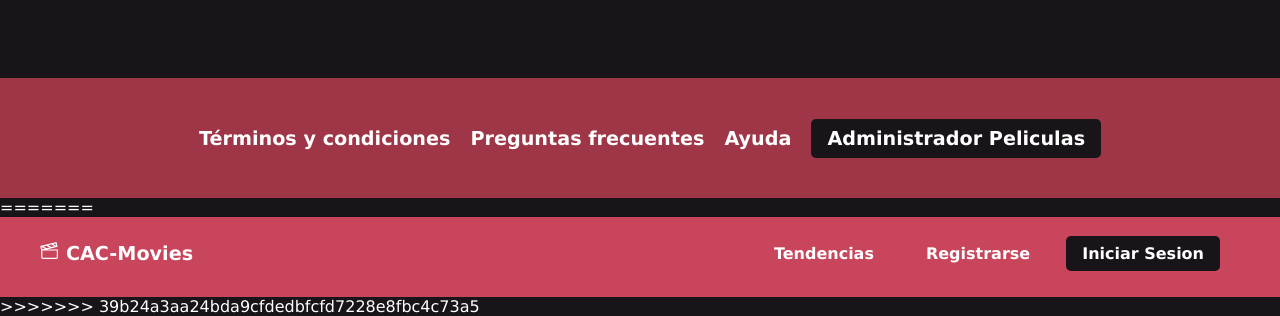
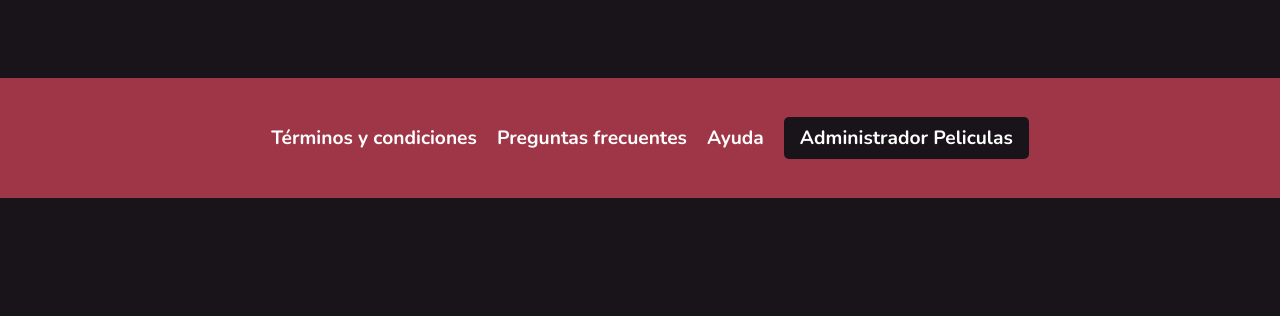
Before and after one commit to LucasChapita/ProyectoCodoaCodo, a plain HTML site: page index.html in a window 1280 px wide. Shown: the part 2419-2735 px from the top of the page. After the commit the page ends 2617 px from the top, so only its background shows below. Drawn offline with nearby package versions, Linux system fonts and the light colour scheme.

Commit message:
modificaciones

```diff
--- a/index.html
+++ b/index.html
@@ -1,5 +1,4 @@
 <!DOCTYPE html>
-<<<<<<< HEAD
 <html lang="en">
 
 <head>
@@ -230,37 +229,4 @@
     </script>
 </body>
 
-=======
-<html lang="es">
-<head>
-    <meta charset="UTF-8">
-    <meta name="viewport" content="width=device-width, initial-scale=1.0">
-    <title>MAC Movies - Grupo 6</title>
-    <link rel="stylesheet" href="./estilos.css">
-    <link rel="icon" href="./Imagenes/Logo_6.ico">
-</head>
-<body>
-    <header Class="header">
-        <nav class ="navegacion">
-            <a class="anclaLogo" href="#">
-                <svg xmlns="http://www.w3.org/2000/svg" width="1em" height="1em" viewBox="0 0 2048 2048"><path fill="currentColor" d="M1920 896v832q0 40-15 75t-41 61t-61 41t-75 15H320q-40 0-75-15t-61-41t-41-61t-15-75v-507q0-37 1-67t2-59t1-60t-4-67q-2-21-6-38t-8-34t-10-32t-11-38L22 541l1738-434l124 497L713 896zM681 508l-321 80l352 176l321-80zm543 129l322-81l-352-175l-322 80zm-1046 4l61 241l282-70zm1489-379l-282 71l342 171zm125 762H256v704q0 26 19 45t45 19h1408q26 0 45-19t19-45z"/></svg>
-                <span>CAC-Movies</span>
-            </a>
-            <ul class="listaNav">
-                <li class="listaItem"><a class="linkNav" href="#tendencias">Tendencias</a></li>
-                <li class="listaItem"><a class="linkNav" href="./pages/registrarse.html">Registrarse</a></li>
-                <li class="listaItem"><a class="linkNav iniciarSesion" href="./iniciarsesion.html">Iniciar Sesion</a></li>
-            </ul>
-        </nav>
-    </header>
-
-    <main>
-
-    </main>
-
-    <footer>
-
-    </footer>
-</body>
->>>>>>> 39b24a3aa24bda9cfdedbfcfd7228e8fbc4c73a5
 </html>
```
